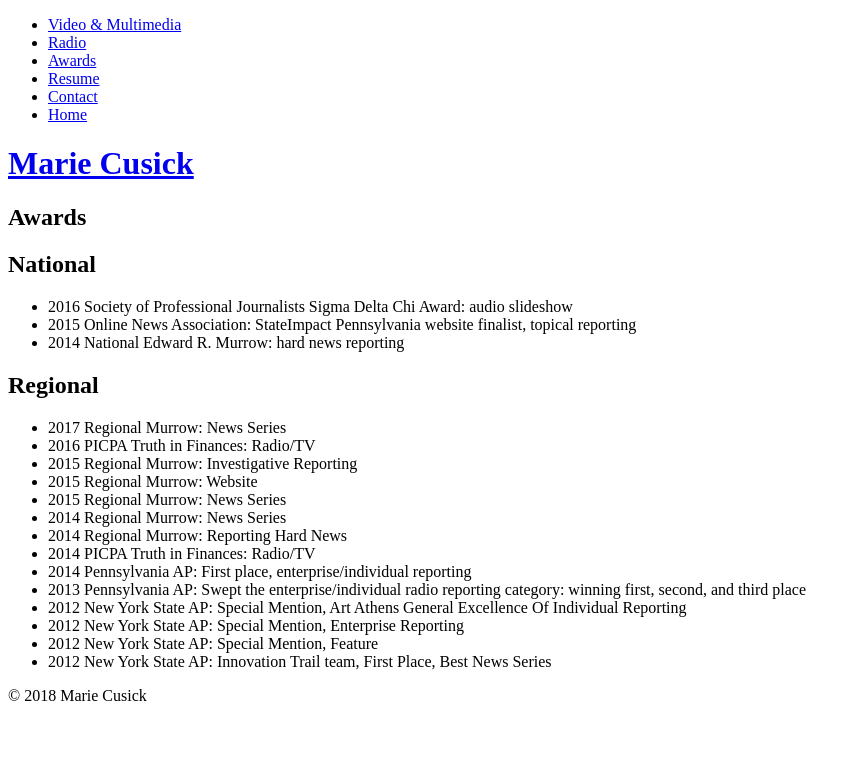
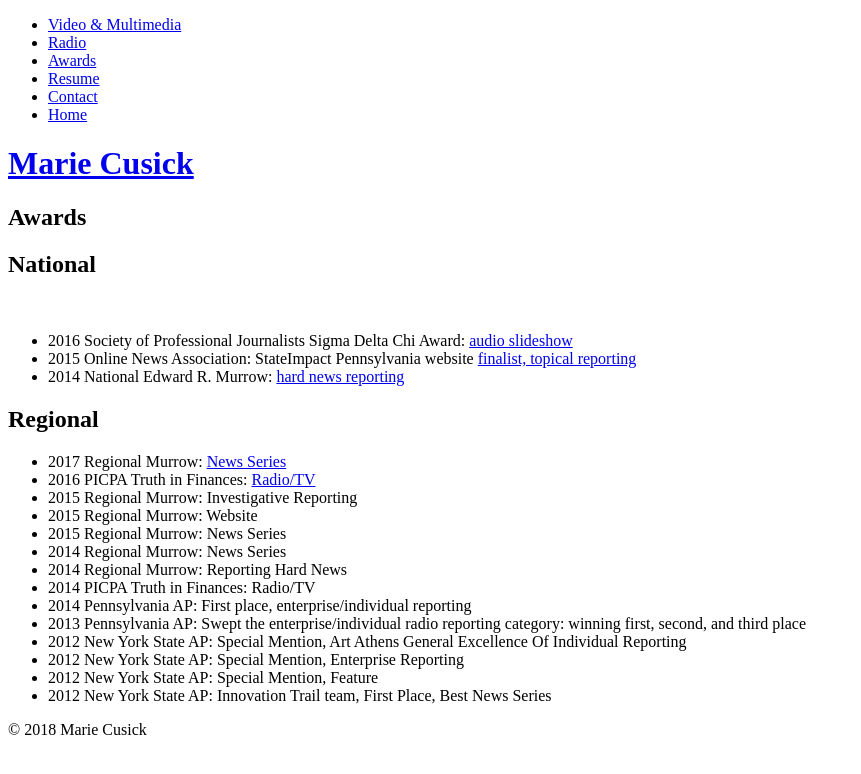
Before and after one commit to mcdotcom/mcdotcom, a Jekyll site: the page built from 04_awards.md, in a window 1280 px wide. Shown: the top 774 px of the page, without its empty margins (0-861 px from the left). Built offline with Jekyll 4.4.1, drawn with Linux system fonts in a browser that asks for light colours; part of the change alters nothing that is shown.

Commit message:
Updated '04_awards.md' via CloudCannon

```diff
--- a/04_awards.md
+++ b/04_awards.md
@@ -6,14 +6,16 @@ permalink: /awards/
 
 ## National
 
-* 2016 Society of Professional Journalists Sigma Delta Chi Award: audio slideshow
-* 2015 Online News Association: StateImpact Pennsylvania website finalist, topical reporting&nbsp;
-* 2014 National Edward R. Murrow: hard news reporting
+&nbsp;
+
+* 2016 Society of Professional Journalists Sigma Delta Chi Award: [audio slideshow](http://www.witf.org/sipa-aftertheboom/)
+* 2015 Online News Association: StateImpact Pennsylvania website [finalist, topical reporting](http://journalists.org/2015/08/11/2015-online-journalism-awards-finalists-announced/)
+* 2014 National Edward R. Murrow: [hard news reporting](https://stateimpact.npr.org/pennsylvania/2013/04/29/in-sunbury-drilling-waste-politics-and-a-pile-of-dirt/)
 
 ## Regional
 
-* 2017 Regional Murrow: News Series
-* 2016 PICPA Truth in Finances: Radio/TV&nbsp;
+* 2017 Regional Murrow: [News Series](http://www.witf.org/portfolio/2017/01/series-the-politics-of-environmental-policy.php)
+* 2016 PICPA Truth in Finances: [Radio/TV](https://www.picpa.org/belong-engage/picpa-in-the-news/truth-in-finances-award)&nbsp;
 * 2015 Regional Murrow: Investigative Reporting
 * 2015 Regional Murrow: Website&nbsp;
 * 2015 Regional Murrow: News Series&nbsp;
```
